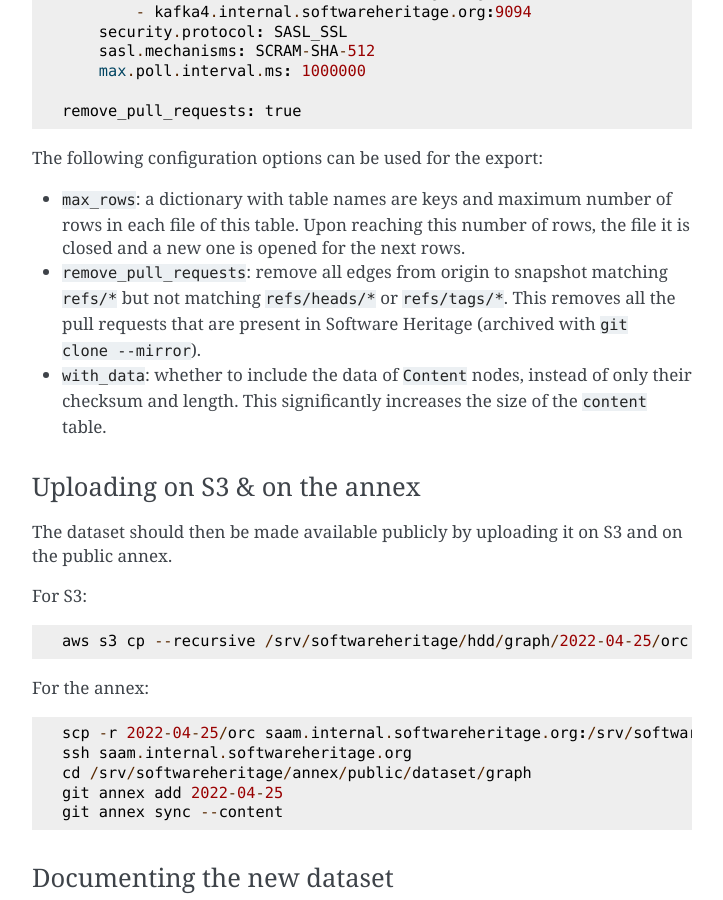
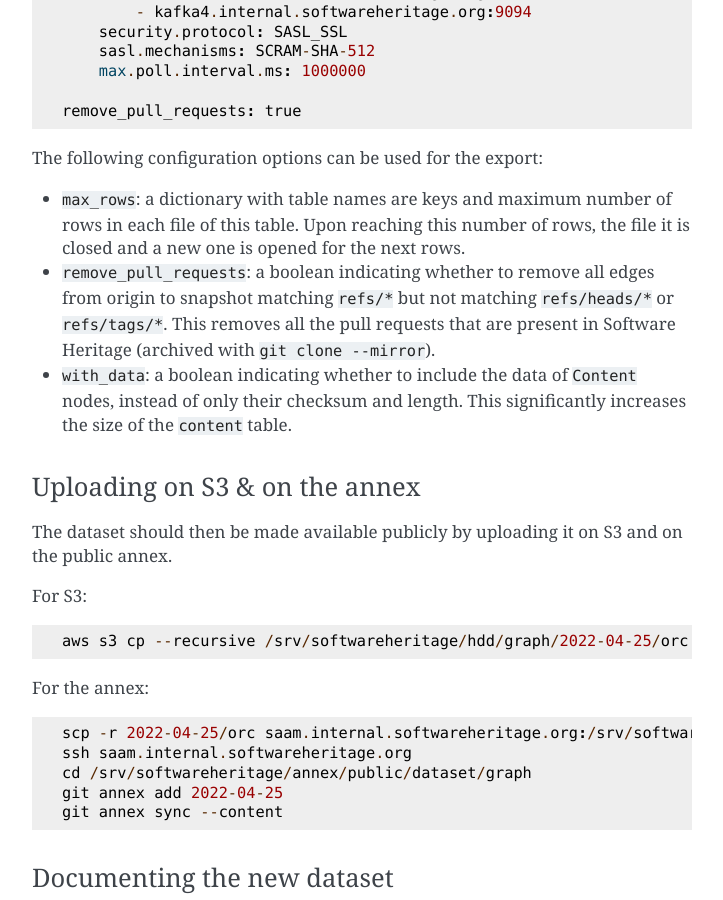
Before and after one commit to SoftwareHeritage/swh-dataset, a Sphinx documentation site: the page built from docs/export.rst, in a window 1280 px wide and 900 px high, scrolled down 1119 px. Shown: the whole window, without its empty margins (388-1111 px from the left). Built offline with Sphinx 7.4.7, drawn with Linux system fonts in a browser that asks for light colours.

Commit message:
Mention the type of each item

```diff
--- a/docs/export.rst
+++ b/docs/export.rst
@@ -66,13 +66,14 @@
 - ``max_rows``: a dictionary with table names are keys and maximum number
   of rows in each file of this table. Upon reaching this number of rows,
   the file it is closed and a new one is opened for the next rows.
-- ``remove_pull_requests``: remove all edges from origin to snapshot matching
+- ``remove_pull_requests``: a boolean indicating whether to remove all edges
+  from origin to snapshot matching
   ``refs/*`` but not matching ``refs/heads/*`` or ``refs/tags/*``. This removes
   all the pull requests that are present in Software Heritage (archived with
   ``git clone --mirror``).
-- ``with_data``: whether to include the data of ``Content`` nodes, instead of
-  only their checksum and length. This significantly increases the size of the
-  ``content`` table.
+- ``with_data``: a boolean indicating whether to include the data of ``Content``
+  nodes, instead of only their checksum and length.
+  This significantly increases the size of the ``content`` table.
 
 
 Uploading on S3 & on the annex
```
